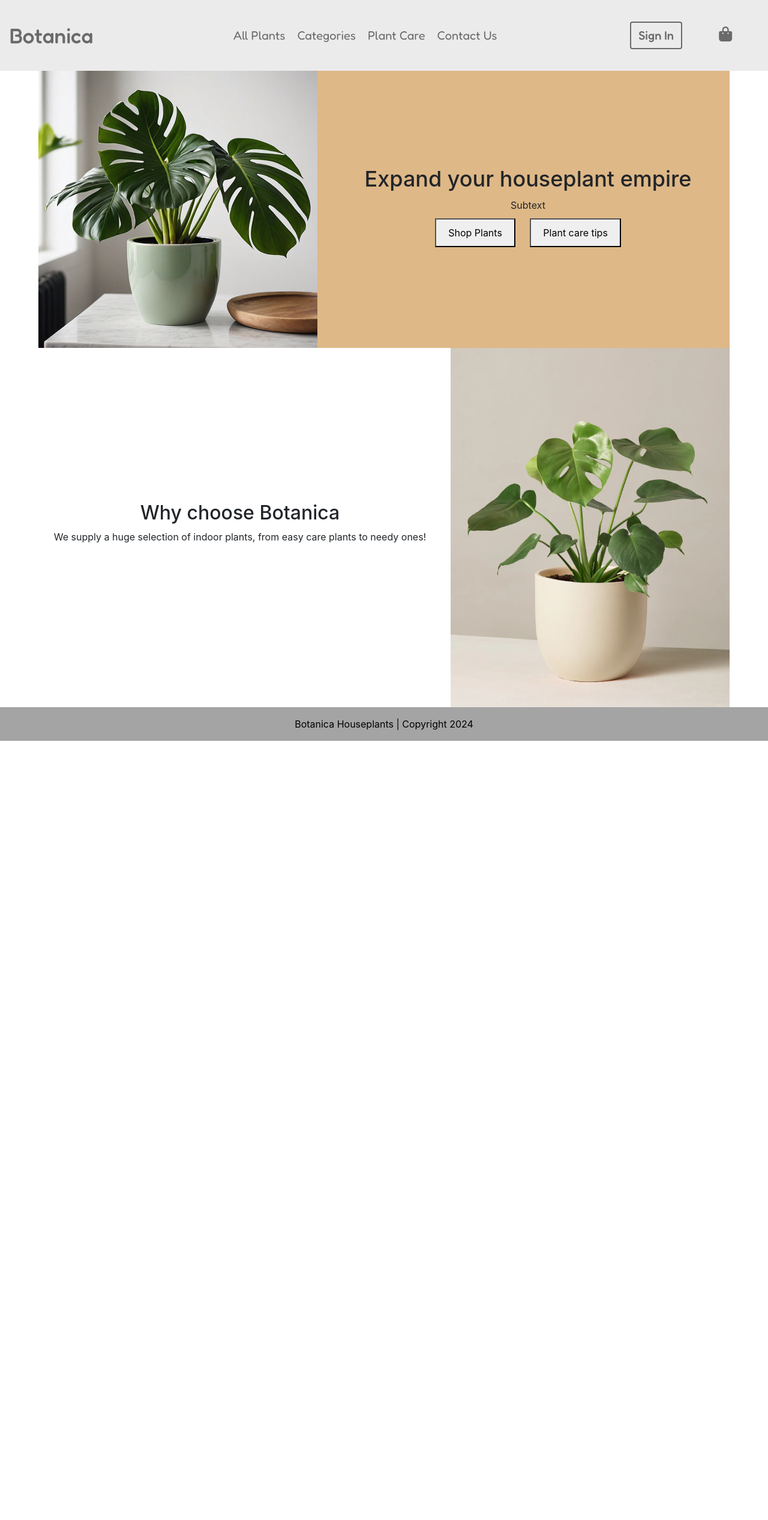
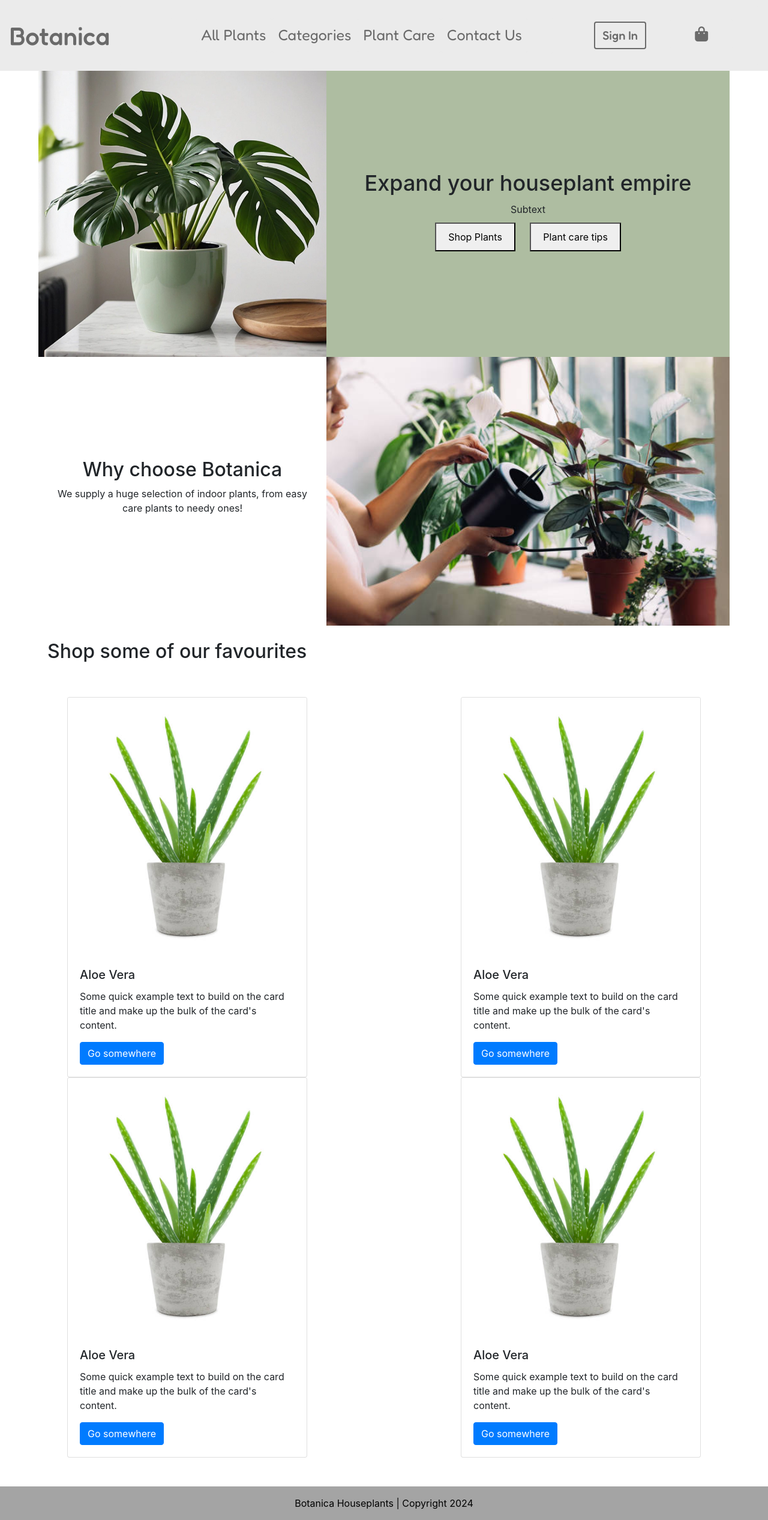
Before and after one commit to meganw22/botanica, a Django app: page / in a window 1280 px wide. Shown: the whole page at 60% size. Before the commit the page ends 1235 px from the top, so only its background shows below. Run offline with Django 3.2, Linux system fonts and the light colour scheme; some libraries are stand-ins or nearby versions.

Commit message:
Addition of cards to index.html

```diff
--- a/home/templates/home/index.html
+++ b/home/templates/home/index.html
@@ -5,7 +5,7 @@
 <div class="container-fluid">
     <div class="row">
         <div class="hero col-lg-5 col-12 order-2 order-md-1 ">
-            <img class="d-flex align-items-start" src="/media/swiss-cheese-plant.png" alt="Swiss Cheese Plant">
+            <img class="d-flex align-items-start img-fluid" src="/media/swiss-cheese-plant.jpeg" alt="Swiss Cheese Plant">
         </div>
         <div class="hero-body col-lg-7 col-12 order-1 order-md-2 d-flex align-items-center justify-content-center">
             <div class="text-center">
@@ -19,14 +19,51 @@
         </div>
     </div>
     <div class="row">
-        <div class="sub-header col-lg-7 col-12 order-3 order-md-3 d-flex align-items-center justify-content-center">
+        <div class="sub-header col-lg-5 col-12 order-3 order-md-3 d-flex align-items-center justify-content-center">
             <div class="text-center">
                 <h2>Why choose Botanica</h2>
                 <p>We supply a huge selection of indoor plants, from easy care plants to needy ones!</p>
             </div>
         </div>
-        <div class="subheader-img col-lg-5 col-12 order-4 order-md-4 d-flex justify-content-end">
-            <img src="/media/monstera-deliciosa.png" alt="Monstera Deliciosa Plant">
+        <div class="subheader-img col-lg-7 col-12 order-4 order-md-4 d-flex justify-content-end">
+            <img src="/media/watering-peacelily.jpg" alt="watering a peace lily plant">
+        </div>
+    </div>
+    <div class="pt-4">
+        <h2>Shop some of our favourites</h2>
+    </div>
+    <div class="row home-favourites px-5 py-5">
+        <div class="card" style="width: 25rem;">
+            <img class="card-img-top" src="/media/aloe-vera.jpg" alt="aloe vera plant">
+            <div class="card-body">
+                <h5 class="card-title">Aloe Vera</h5>
+                <p class="card-text">Some quick example text to build on the card title and make up the bulk of the card's content.</p>
+                <a href="#" class="btn btn-primary">Go somewhere</a>
+            </div>
+        </div>
+        <div class="card" style="width: 25rem;">
+            <img class="card-img-top" src="/media/aloe-vera.jpg" alt="aloe vera plant">
+            <div class="card-body">
+                <h5 class="card-title">Aloe Vera</h5>
+                <p class="card-text">Some quick example text to build on the card title and make up the bulk of the card's content.</p>
+                <a href="#" class="btn btn-primary">Go somewhere</a>
+            </div>
+        </div>
+        <div class="card" style="width: 25rem;">
+            <img class="card-img-top" src="/media/aloe-vera.jpg" alt="aloe vera plant">
+            <div class="card-body">
+                <h5 class="card-title">Aloe Vera</h5>
+                <p class="card-text">Some quick example text to build on the card title and make up the bulk of the card's content.</p>
+                <a href="#" class="btn btn-primary">Go somewhere</a>
+            </div>
+        </div>
+        <div class="card plant-favs" style="width: 25rem;">
+            <img class="card-img-top" src="/media/aloe-vera.jpg" alt="aloe vera plant">
+            <div class="card-body">
+                <h5 class="card-title">Aloe Vera</h5>
+                <p class="card-text">Some quick example text to build on the card title and make up the bulk of the card's content.</p>
+                <a href="#" class="btn btn-primary">Go somewhere</a>
+            </div>
         </div>
     </div>
 </div>
--- a/static/css/base.css
+++ b/static/css/base.css
@@ -17,13 +17,13 @@ nav {
 }
 
 .navbar-brand {
-    font-size: 35px;
+    font-size: 42px;
     font-weight: 500;
     color: #6a6a6a;
 }
 
 .nav-item>a {
-    font-size: 20px;
+    font-size: 25px;
     color: #6a6a6a;
 }
 
@@ -32,8 +32,8 @@ nav {
     background-color: #EBEBEB;
     border: 2px solid #ebebeb;
     border-radius: 4px;
-    padding-left: 1em;
-    padding-right: 1em;
+    padding-left: 2em;
+    padding-right: 2em;
 }
 
 .custom-btn {
@@ -63,9 +63,11 @@ nav {
 
 .hero {
     background-size: cover;
-    background-color: burlywood;
+    background-color: #AEBDA1;
     display: flex;
     padding-left: 0;
+    padding-right: 0;
+
 }
 
 .hero>img {
@@ -74,7 +76,8 @@ nav {
 
 .hero-body {
     text-align: center;
-    background-color: burlywood;
+    background-color: #AEBDA1;
+    min-height: 400px;
 }
 
 h1 {
@@ -91,16 +94,31 @@ button {
 .sub-header {
     text-align: center;
     background-color: white;
+    min-height: 400px;
 }
 
 .subheader-img {
-    padding-right: 0px;
+    width: 100%;
+    padding-left: 0;
+    padding-right: 0;
+    display: flex;
+    justify-content: end;
+    align-items: center;
+    overflow: hidden;
 }
 
-.subheader-img>img {
-    max-width: 100%;
-    max-height: 50% auto;
+.subheader-img img {
+    width: 100%;
+    height: 100%;
+    object-fit: cover;
 }
+
+/* --------------------------------- favourites */
+
+.home-favourites {
+    justify-content: space-between;
+}
+
 
 /* ----------------------------------Footer */
 
@@ -120,6 +138,7 @@ button {
     button {
         font-size: 14px;
     }
+
 }
 
 @media screen and (min-width: 768px) {
```
Also changed, not shown: media/aloe-vera.jpg (added), media/peacelily.jpg (added), media/snakes-pothos.jpg (added), media/swiss-cheese-plant.png (deleted), media/watering-peacelily.jpg (added), templates/includes/main-nav.html (added), templates/includes/mobile-top-header.html (added).
